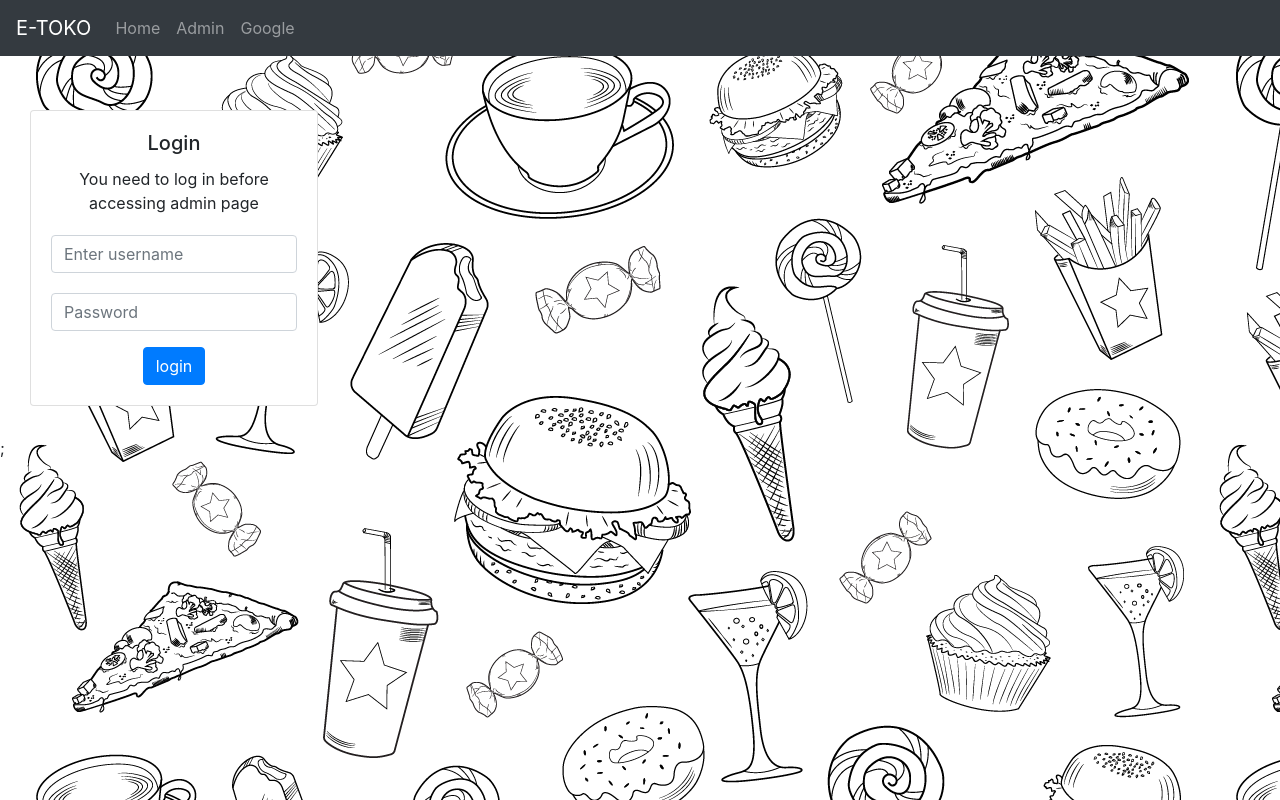
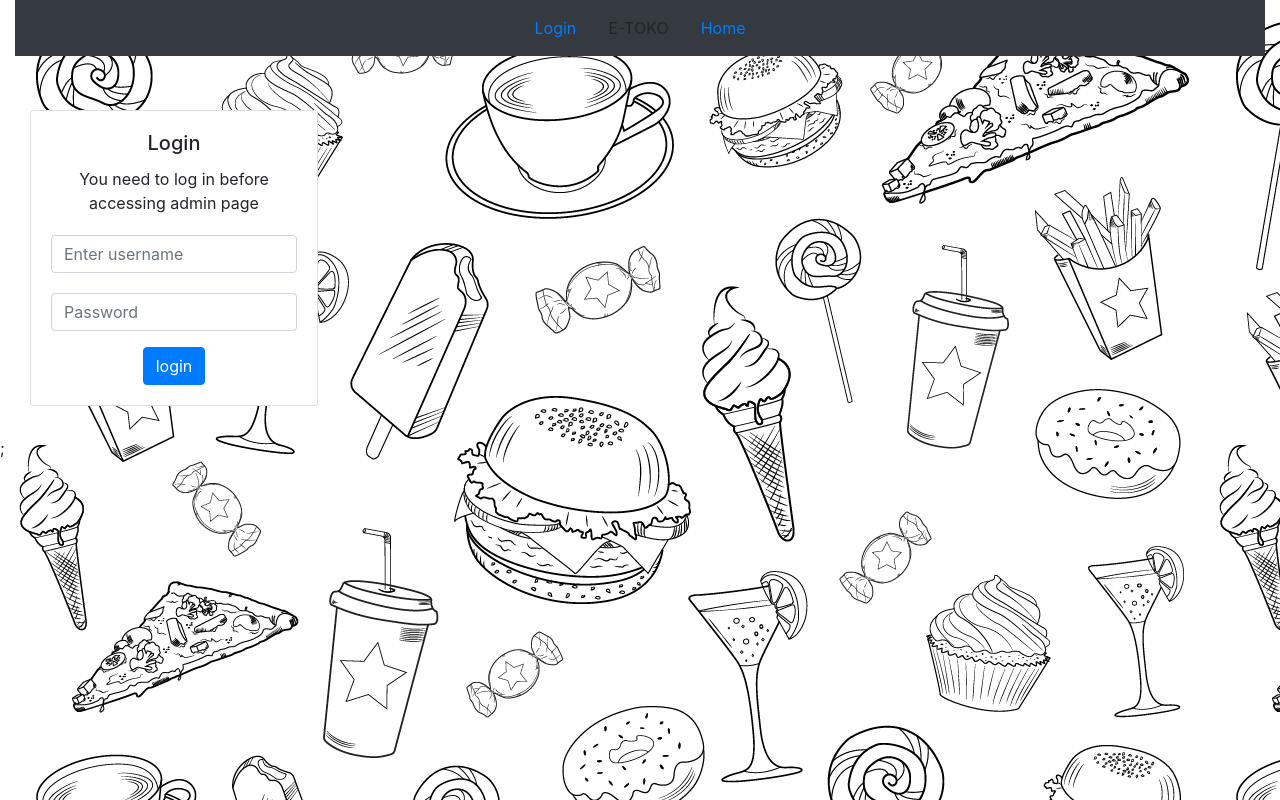
Before and after one commit to setren/ReactJS, a React (Create React App) app: page /login in a window 1280 px wide. Built offline with nearby package versions, Linux system fonts and the light colour scheme.

Commit message:
fix netlify route

```diff
--- a/src/Routing.js
+++ b/src/Routing.js
@@ -7,7 +7,7 @@ import {
 } from "react-router-dom";
 import { createBrowserHistory } from "history";
 import Home from "./Toko";
-import { Row, Col, Navbar, Nav } from "react-bootstrap";
+import { Row, Col, Navbar, Nav, Container } from "react-bootstrap";
 import Login from "./Login";
 import Admin from "./Admin";
 
@@ -43,18 +43,19 @@ const HarusLogin = ({ capo: Capo, ...props }) => {
 export default function Routing() {
   return (
     <Router history={createBrowserHistory()}>
-      <Row>
-        <Col>
-          <Navbar bg="dark" variant="dark">
-            <Navbar.Brand href="/">E-TOKO</Navbar.Brand>
-            <Nav className="mr-auto">
-              <Nav.Link href="/">Home</Nav.Link>
-              <Nav.Link href="/admin">Admin</Nav.Link>
-              <Nav.Link href="https://www.google.com/">Google</Nav.Link>
-            </Nav>
-          </Navbar>
-        </Col>
-      </Row>
+      <Container fluid >
+        <Navbar bg="dark" variant="dark" className="justify-content-center">
+          <Nav.Item>
+            <Nav.Link href="/admin">Login</Nav.Link>
+          </Nav.Item>
+          <Nav.Item>
+            <Navbar variant="light">E-TOKO</Navbar>
+          </Nav.Item>
+          <Nav.Item>
+            <Nav.Link href="/">Home</Nav.Link>
+          </Nav.Item>
+        </Navbar>
+      </Container>
       <br />
       <Switch>
         <Route exact path="/" component={Home} />
```
Also changed, not shown: 2 other files (tests, documents, lock files or other folders).
